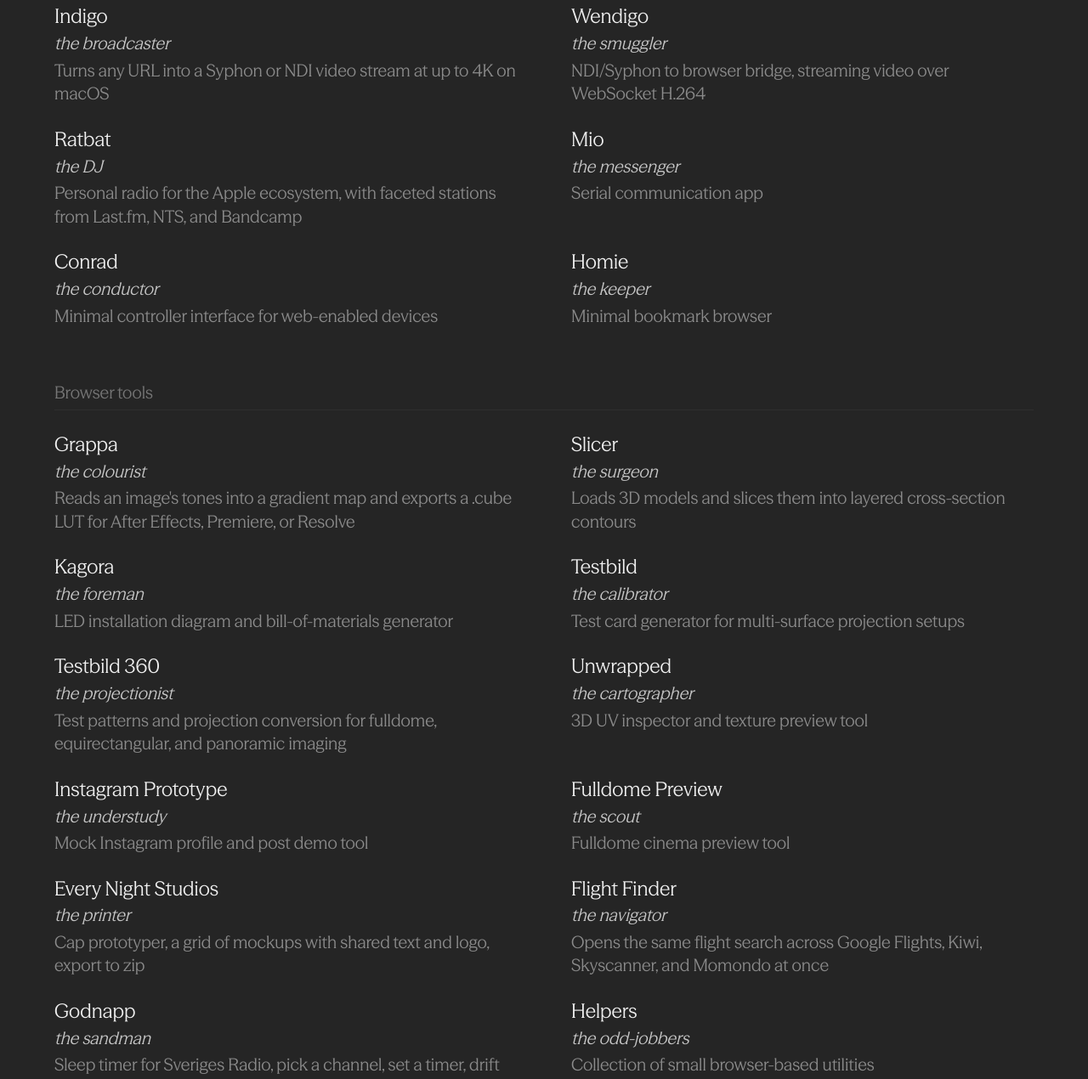
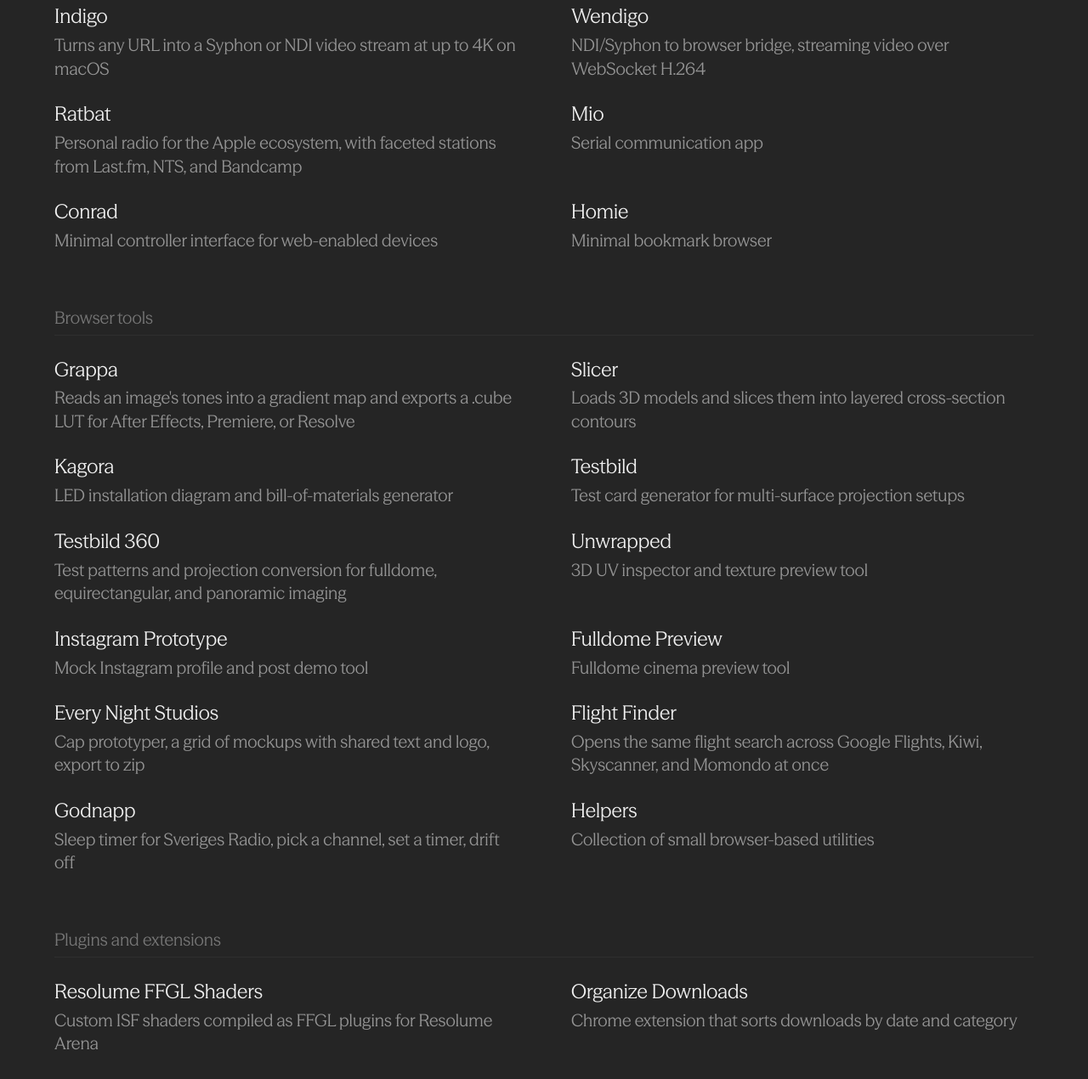
Before and after one commit to jonasjohansson/labs, a plain HTML site: page index.html in a window 1280 px wide. Shown: the part 312-1582 px from the top of the page at 85% size. Drawn offline with Linux system fonts and the light colour scheme.

Commit message:
Revert "Add persona role lines and portrait slots to the crew"
This reverts commit 62efc4ca75142c34956f487128d96a6bcc6b1a9a.

```diff
--- a/index.html
+++ b/index.html
@@ -58,12 +58,10 @@
           item.target = "_blank";
           item.rel = "noopener noreferrer";
           item.innerHTML =
-            (t.portrait ? '<img class="item-portrait" src="' + t.portrait + '" alt="" />' : "") +
-            '<span class="item-body">' +
-            '<span class="item-title">' + t.title + "</span>" +
-            (t.role ? '<span class="item-role">' + t.role + "</span>" : "") +
-            (t.description ? '<span class="item-desc">' + t.description + "</span>" : "") +
-            "</span>";
+            '<span class="item-title">' +
+            t.title +
+            "</span>" +
+            (t.description ? '<span class="item-desc">' + t.description + "</span>" : "");
           list.appendChild(item);
         }
 
--- a/styles.css
+++ b/styles.css
@@ -137,25 +137,10 @@
 }
 
 .item {
-  display: flex;
-  gap: var(--spacing-lg);
-  align-items: start;
+  display: block;
   color: var(--text-primary);
   text-decoration: none;
   line-height: var(--line-height-base);
-}
-
-/* Portrait slot — only renders when a tool has a `portrait` set.
-   Drop a file at e.g. /portraits/indigo.svg and reference it in tools.js. */
-.item-portrait {
-  flex: none;
-  width: 56px;
-  height: 56px;
-  object-fit: contain;
-}
-
-.item-body {
-  display: block;
 }
 
 .item-title {
@@ -171,18 +156,10 @@
   text-decoration-color: currentColor;
 }
 
-.item-role {
-  display: block;
-  font-size: var(--font-size-small);
-  font-style: italic;
-  opacity: 0.8;
-  margin-top: 2px;
-}
-
 .item-desc {
   display: block;
   font-size: var(--font-size-small);
-  opacity: 0.5;
+  opacity: 0.55;
   margin-top: var(--spacing-xs);
   max-width: 46ch;
 }
--- a/tools.js
+++ b/tools.js
@@ -1,49 +1,46 @@
 /* Labs tool list — edit here to add, remove, or reorder a tool.
-   Each item: { title, role, description, url, portrait? }
-   - role: a short persona line, e.g. "the broadcaster"
-   - portrait (optional): path to a portrait image, e.g. "/portraits/indigo.svg".
-     When present it shows beside the entry; when omitted the entry is text-only. */
+   Each item: { title, description, url } */
 const LABS = [
   {
     name: "Apps",
     items: [
-      { title: "Indigo", role: "the broadcaster", description: "Turns any URL into a Syphon or NDI video stream at up to 4K on macOS", url: "https://github.com/jonasjohansson/Indigo" },
-      { title: "Wendigo", role: "the smuggler", description: "NDI/Syphon to browser bridge, streaming video over WebSocket H.264", url: "https://github.com/jonasjohansson/wendigo" },
-      { title: "Ratbat", role: "the DJ", description: "Personal radio for the Apple ecosystem, with faceted stations from Last.fm, NTS, and Bandcamp", url: "https://ratbat.jonasjohansson.se" },
-      { title: "Mio", role: "the messenger", description: "Serial communication app", url: "https://github.com/jonasjohansson/mio" },
-      { title: "Conrad", role: "the conductor", description: "Minimal controller interface for web-enabled devices", url: "https://github.com/jonasjohansson/conrad" },
-      { title: "Homie", role: "the keeper", description: "Minimal bookmark browser", url: "https://github.com/jonasjohansson/homie" },
+      { title: "Indigo", description: "Turns any URL into a Syphon or NDI video stream at up to 4K on macOS", url: "https://github.com/jonasjohansson/Indigo" },
+      { title: "Wendigo", description: "NDI/Syphon to browser bridge, streaming video over WebSocket H.264", url: "https://github.com/jonasjohansson/wendigo" },
+      { title: "Ratbat", description: "Personal radio for the Apple ecosystem, with faceted stations from Last.fm, NTS, and Bandcamp", url: "https://ratbat.jonasjohansson.se" },
+      { title: "Mio", description: "Serial communication app", url: "https://github.com/jonasjohansson/mio" },
+      { title: "Conrad", description: "Minimal controller interface for web-enabled devices", url: "https://github.com/jonasjohansson/conrad" },
+      { title: "Homie", description: "Minimal bookmark browser", url: "https://github.com/jonasjohansson/homie" },
     ],
   },
   {
     name: "Browser tools",
     items: [
-      { title: "Grappa", role: "the colourist", description: "Reads an image's tones into a gradient map and exports a .cube LUT for After Effects, Premiere, or Resolve", url: "https://grappa.jonasjohansson.se" },
-      { title: "Slicer", role: "the surgeon", description: "Loads 3D models and slices them into layered cross-section contours", url: "https://slicer.jonasjohansson.se" },
-      { title: "Kagora", role: "the foreman", description: "LED installation diagram and bill-of-materials generator", url: "https://kagora.jonasjohansson.se" },
-      { title: "Testbild", role: "the calibrator", description: "Test card generator for multi-surface projection setups", url: "https://jonasjohansson.github.io/testbild/" },
-      { title: "Testbild 360", role: "the projectionist", description: "Test patterns and projection conversion for fulldome, equirectangular, and panoramic imaging", url: "https://testbild-360.jonasjohansson.se" },
-      { title: "Unwrapped", role: "the cartographer", description: "3D UV inspector and texture preview tool", url: "https://jonasjohansson.github.io/unwrapped/" },
-      { title: "Instagram Prototype", role: "the understudy", description: "Mock Instagram profile and post demo tool", url: "https://jonasjohansson.github.io/instagram-prototype/" },
-      { title: "Fulldome Preview", role: "the scout", description: "Fulldome cinema preview tool", url: "https://preview.domedreaming.com" },
-      { title: "Every Night Studios", role: "the printer", description: "Cap prototyper, a grid of mockups with shared text and logo, export to zip", url: "https://everynightstudios.jonasjohansson.se" },
-      { title: "Flight Finder", role: "the navigator", description: "Opens the same flight search across Google Flights, Kiwi, Skyscanner, and Momondo at once", url: "https://jonasjohansson.github.io/flight-finder/" },
-      { title: "Godnapp", role: "the sandman", description: "Sleep timer for Sveriges Radio, pick a channel, set a timer, drift off", url: "https://jonasjohansson.github.io/godnapp/" },
-      { title: "Helpers", role: "the odd-jobbers", description: "Collection of small browser-based utilities", url: "https://github.com/jonasjohansson/helpers" },
+      { title: "Grappa", description: "Reads an image's tones into a gradient map and exports a .cube LUT for After Effects, Premiere, or Resolve", url: "https://grappa.jonasjohansson.se" },
+      { title: "Slicer", description: "Loads 3D models and slices them into layered cross-section contours", url: "https://slicer.jonasjohansson.se" },
+      { title: "Kagora", description: "LED installation diagram and bill-of-materials generator", url: "https://kagora.jonasjohansson.se" },
+      { title: "Testbild", description: "Test card generator for multi-surface projection setups", url: "https://jonasjohansson.github.io/testbild/" },
+      { title: "Testbild 360", description: "Test patterns and projection conversion for fulldome, equirectangular, and panoramic imaging", url: "https://testbild-360.jonasjohansson.se" },
+      { title: "Unwrapped", description: "3D UV inspector and texture preview tool", url: "https://jonasjohansson.github.io/unwrapped/" },
+      { title: "Instagram Prototype", description: "Mock Instagram profile and post demo tool", url: "https://jonasjohansson.github.io/instagram-prototype/" },
+      { title: "Fulldome Preview", description: "Fulldome cinema preview tool", url: "https://preview.domedreaming.com" },
+      { title: "Every Night Studios", description: "Cap prototyper, a grid of mockups with shared text and logo, export to zip", url: "https://everynightstudios.jonasjohansson.se" },
+      { title: "Flight Finder", description: "Opens the same flight search across Google Flights, Kiwi, Skyscanner, and Momondo at once", url: "https://jonasjohansson.github.io/flight-finder/" },
+      { title: "Godnapp", description: "Sleep timer for Sveriges Radio, pick a channel, set a timer, drift off", url: "https://jonasjohansson.github.io/godnapp/" },
+      { title: "Helpers", description: "Collection of small browser-based utilities", url: "https://github.com/jonasjohansson/helpers" },
     ],
   },
   {
     name: "Plugins and extensions",
     items: [
-      { title: "Resolume FFGL Shaders", role: "the light-painter", description: "Custom ISF shaders compiled as FFGL plugins for Resolume Arena", url: "https://github.com/jonasjohansson/resolume-ffgl" },
-      { title: "Organize Downloads", role: "the tidier", description: "Chrome extension that sorts downloads by date and category", url: "https://github.com/jonasjohansson/organize-downloads-by-date-and-category-chrome-extension" },
+      { title: "Resolume FFGL Shaders", description: "Custom ISF shaders compiled as FFGL plugins for Resolume Arena", url: "https://github.com/jonasjohansson/resolume-ffgl" },
+      { title: "Organize Downloads", description: "Chrome extension that sorts downloads by date and category", url: "https://github.com/jonasjohansson/organize-downloads-by-date-and-category-chrome-extension" },
     ],
   },
   {
     name: "Resources",
     items: [
-      { title: "Exploring Technology", role: "the mentor", description: "Tutorials and guides for creative technology", url: "https://www.exploring.technology" },
-      { title: "Google Templates", role: "the quartermaster", description: "Shared templates for project structure and finance planning", url: "https://drive.google.com/drive/folders/1f9R8S7efyesHzigLx6plSazXh47Pa-OV?usp=sharing" },
+      { title: "Exploring Technology", description: "Tutorials and guides for creative technology", url: "https://www.exploring.technology" },
+      { title: "Google Templates", description: "Shared templates for project structure and finance planning", url: "https://drive.google.com/drive/folders/1f9R8S7efyesHzigLx6plSazXh47Pa-OV?usp=sharing" },
     ],
   },
 ];
```
Also changed, not shown: 1 other file.
